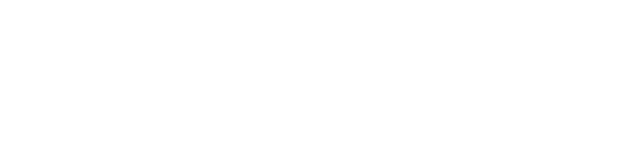
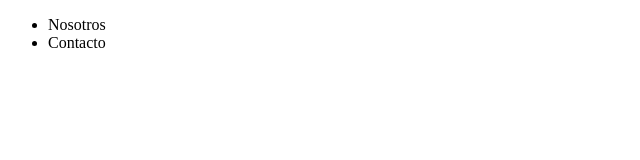
Before and after one commit to valeriastrempler/cursocantera, a plain HTML site: page index.html in a window 1280 px wide. Shown: the whole page, without its empty margins (0-640 px from the left). Drawn offline with Linux system fonts and the light colour scheme.

Commit message:
agregue el header

```diff
--- a/index.html
+++ b/index.html
@@ -6,5 +6,13 @@
 </head>
 
 <body>
+
+<header>
+	<ul>
+    	<li>Nosotros</li>
+        <li>Contacto</li>
+    </ul>
+</header>
+
 </body>
 </html>
```
